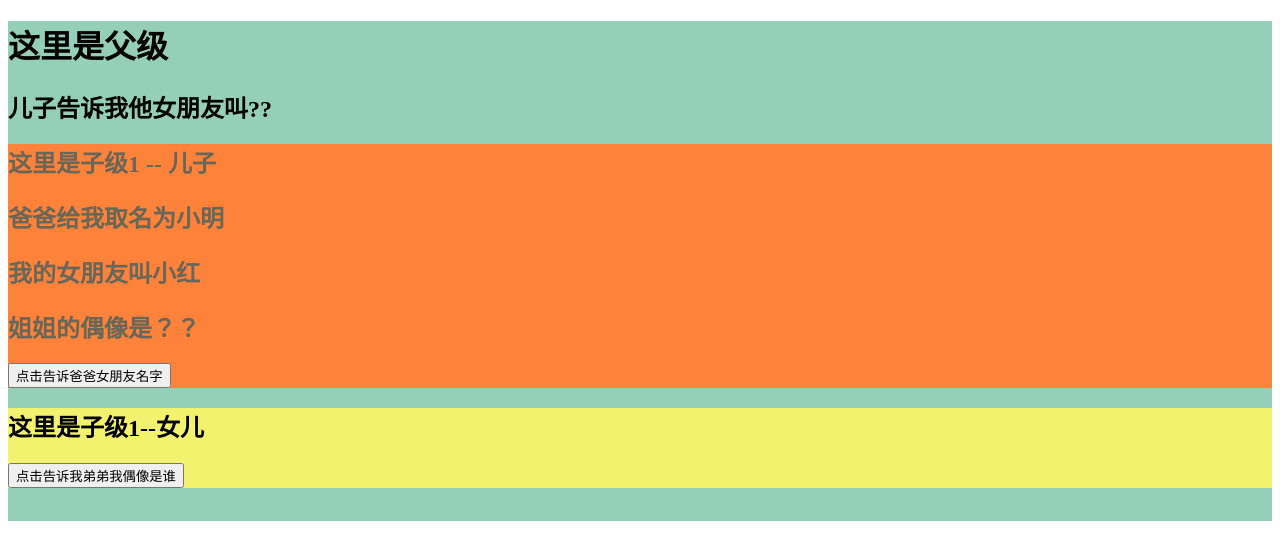
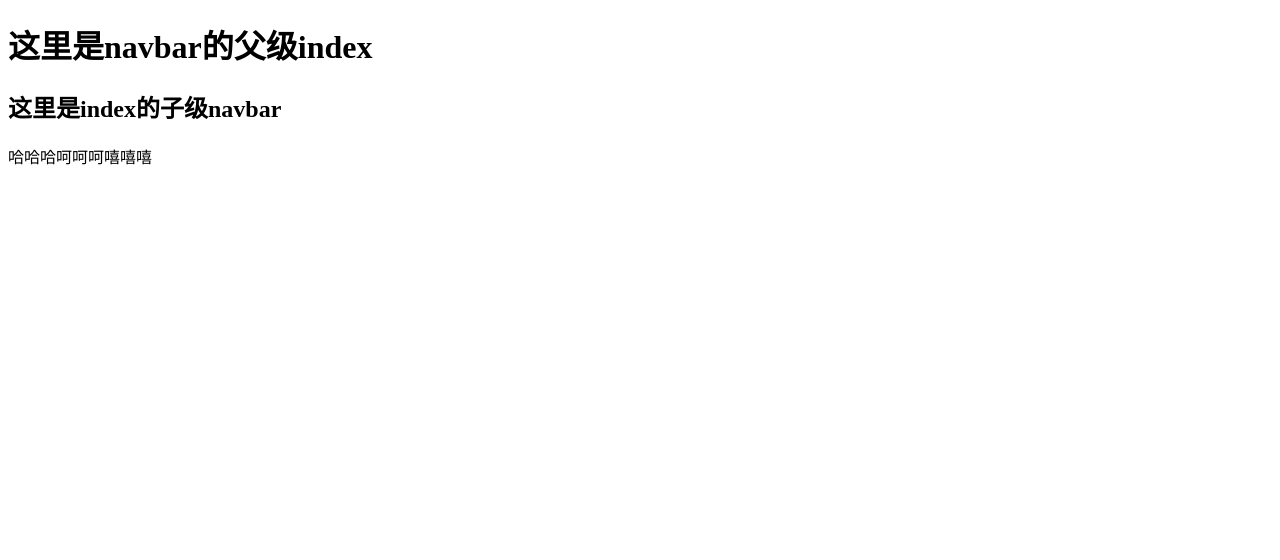
Before and after one commit to Moyo203/components-test, a Vue app: page / in a window 1280 px wide. Shown: the top 560 px of the page. Built offline with nearby package versions, Linux system fonts and the light colour scheme; the HTML template or start-up script is replaced by a standard one.

Commit message:
插槽test完成

```diff
--- a/src/components/father.vue
+++ b/src/components/father.vue
@@ -1,5 +1,6 @@
 <template>
   <div class="father">
+
       <h1>这里是父级</h1>
       <h2>儿子告诉我他女朋友叫{{songfname}}</h2>
       <!-- 3、动态绑定，这里的myname是和子级的命名一致 -->
--- /dev/null
+++ b/src/components/index.vue
@@ -0,0 +1,27 @@
+<template>
+  <div class="index">
+      <h1>这里是navbar的父级index</h1>
+      <navbar>
+          <span slot="aa">哈哈哈</span><br>
+          <span slot="cc">嘻嘻嘻</span><br>
+          <span slot="bb">呵呵呵</span><br>
+
+      </navbar>
+  </div>
+</template>
+
+<script>
+import navbar from '@/components/navbar.vue'
+export default {
+
+  // zc
+  components: {
+    navbar
+  }
+
+}
+</script>
+
+<style>
+
+</style>
--- /dev/null
+++ b/src/components/navbar.vue
@@ -0,0 +1,18 @@
+<template>
+  <div class="navbar">
+      <h2>这里是index的子级navbar</h2>
+      <slot name="aa">默认值</slot>
+      <slot name="bb">默认值</slot>
+      <slot name="cc">默认值</slot>
+  </div>
+</template>
+
+<script>
+export default {
+
+}
+</script>
+
+<style>
+
+</style>
--- a/src/components/son.vue
+++ b/src/components/son.vue
@@ -1,5 +1,6 @@
 <template>
   <div class="son">
+
       <h2>这里是子级1 -- 儿子</h2>
       <h2>爸爸给我取名为{{myname}}</h2>
       <h2>我的女朋友叫{{mygfname}}</h2>
--- a/src/main.js
+++ b/src/main.js
@@ -1,6 +1,7 @@
 import Vue from 'vue'
 // import App from './App.vue'
-import App from '@/components/father.vue'
+// import App from '@/components/father.vue'
+import App from '@/components/index.vue'
 
 Vue.config.productionTip = false
 
```
